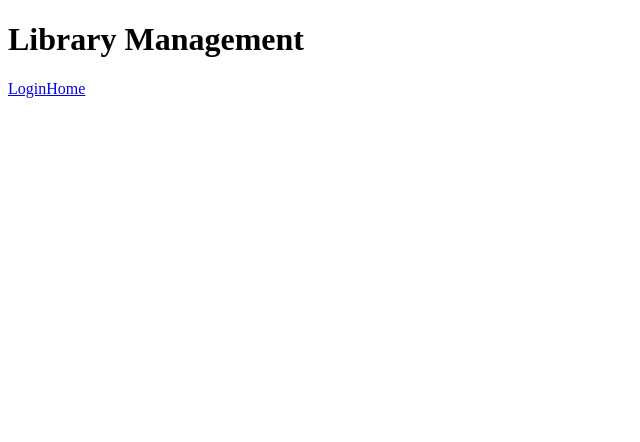
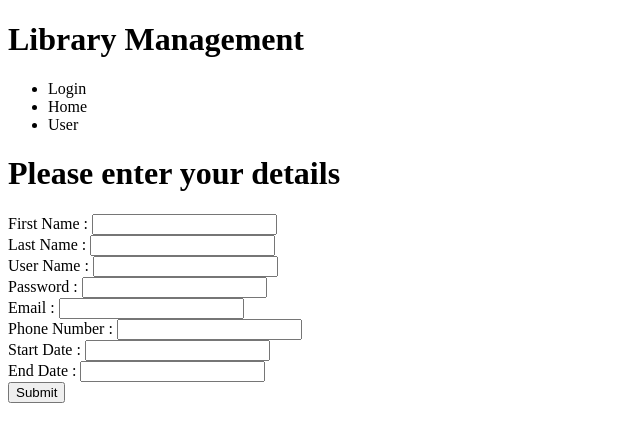
Before and after one commit to manojkommireddy/libraryManagement-client, an Angular app: page /user in a window 1280 px wide. Before the commit this address led to /. Shown: the top 442 px of the page, without its empty margins (0-640 px from the left). Built offline with nearby package versions, Linux system fonts and the light colour scheme.

Commit message:
Implemented User Component

```diff
--- a/angular.json
+++ b/angular.json
@@ -2,7 +2,8 @@
   "$schema": "./node_modules/@angular/cli/lib/config/schema.json",
   "version": 1,
   "cli": {
-    "packageManager": "npm"
+    "packageManager": "npm",
+    "analytics": false
   },
   "newProjectRoot": "projects",
   "projects": {
--- a/src/app/app-routing.module.ts
+++ b/src/app/app-routing.module.ts
@@ -2,6 +2,7 @@ import { NgModule } from '@angular/core';
 import { RouterModule, Routes } from '@angular/router';
 import {LoginComponent} from "../login/login.component";
 import {HomeComponent} from "../home/home.component";
+import {UserComponent} from "../user/user.component";
 
 const routes: Routes = [
   {
@@ -12,6 +13,10 @@ const routes: Routes = [
     path: 'home',
     component: HomeComponent
   },
+  {
+    path: 'user',
+    component: UserComponent
+  }
 ];
 
 @NgModule({
--- a/src/app/app.component.html
+++ b/src/app/app.component.html
@@ -1,8 +1,9 @@
 <h1>Library Management</h1>
-<nav>
-  <a routerLink="/login" routerLinkActive="active">Login</a>
-  <a routerLink="/home" routerLinkActive="active">Home</a>
-</nav>
+<ul>
+  <li routerLink="/login" routerLinkActive="active">Login</li>
+  <li routerLink="/home" routerLinkActive="active">Home</li>
+  <li routerLink="/user" routerLinkActive="active">User</li>
+</ul>
 <div>
   <router-outlet #routerOutlet="outlet"></router-outlet>
 </div>
--- /dev/null
+++ b/src/app/app.service.ts
@@ -0,0 +1,19 @@
+import {Injectable} from "@angular/core";
+import {HttpClient} from "@angular/common/http";
+
+
+@Injectable({
+  providedIn: 'root'
+})
+
+export class AppService{
+  apiUrl = "http://localhost:8080";
+
+  constructor(private httpClient:HttpClient) {
+  }
+addUser(user :any){
+    let users=[];
+    users.push(user);
+    this.httpClient.post(this.apiUrl+'/createUsers',users).subscribe();
+}
+}
--- /dev/null
+++ b/src/user/user.component.html
@@ -0,0 +1,30 @@
+<form [formGroup]="userFormGroup">
+  <div>
+    <h1>Please enter your details</h1>
+  </div>
+  <div class="firstNameId">
+    First Name : <input type="text" formControlName="firstName">
+  </div>
+  <div class="lastNameId">
+    Last Name : <input type="text" formControlName="lastName">
+  </div>
+  <div class="userNameId">
+    User Name : <input type="text" formControlName="userName">
+  </div>
+  <div>
+    Password : <input type="text" formControlName="password">
+  </div>
+  <div>
+    Email : <input type="text" formControlName="email">
+  </div>
+  <div>
+    Phone Number : <input type="text" formControlName="phoneNumber">
+  </div>
+  <div>
+    Start Date : <input type="text" formControlName="startDate">
+  </div>
+  <div>
+    End Date : <input type="text" formControlName="endDate">
+  </div>
+  <button type="submit" (click)="addUser(userFormGroup.value)">Submit</button>
+</form>
--- /dev/null
+++ b/src/user/user.component.less
@@ -0,0 +1,12 @@
+.firstNameId {
+  text-align:left;
+  border-color: purple;
+}
+.lastNameId {
+  text-align:left;
+  border-color: orangered;
+}
+.userNameId {
+  text-align:left;
+  border-color: green;
+}
--- /dev/null
+++ b/src/user/user.component.ts
@@ -0,0 +1,39 @@
+import {Component} from "@angular/core";
+import {FormControl, FormGroup, Validators} from "@angular/forms";
+import {AppService} from "../app/app.service";
+
+@Component({
+  selector: 'library-user',
+  templateUrl: './user.component.html',
+  styleUrls: ['./user.component.less']
+})
+
+export class UserComponent {
+  //@ts-ignore
+  userFormGroup : FormGroup;
+
+  constructor(private appService:AppService) {
+  }
+
+  ngOnInit() {
+    this.userFormGroup = new FormGroup({
+      firstName : new FormControl(),
+      lastName : new FormControl(),
+      userName : new FormControl(),
+      password : new FormControl(),
+      email : new FormControl(),
+      phoneNumber: new FormControl(),
+      startDate : new FormControl(),
+      endDate:new FormControl(),
+      active: new FormControl('true')
+    })
+  }
+
+  user() {
+    console.log(this.userFormGroup.value);
+  }
+
+  addUser(user:any){
+    this.appService.addUser(user);
+  }
+}
```
Also changed, not shown: src/app/app.module.ts (+7 -3 lines).
